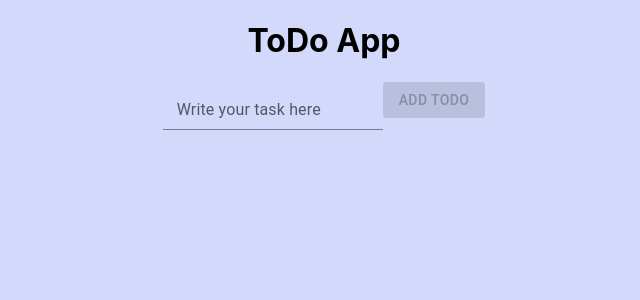
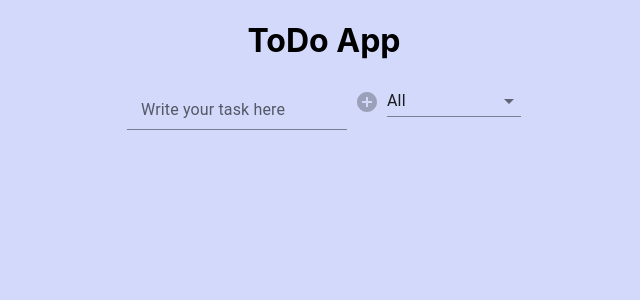
Before and after one commit to fwg-dev/to-do-app, a React (Create React App) app: page / in a window 1280 px wide. Shown: the top 300 px of the page, without its empty margins (316-956 px from the left). Built offline with nearby package versions, Linux system fonts and the light colour scheme.

Commit message:
add useEffect, add IconButton from material ui, add select tag from material ui, add status handdler function that would aid with filtering different todo statuses

```diff
--- a/src/components/Form.js
+++ b/src/components/Form.js
@@ -1,20 +1,32 @@
 import React, { useState, useEffect } from "react";
-import { Button, FormControl, InputLabel, Input } from "@mui/material";
+import {
+  FormControl,
+  InputLabel,
+  Input,
+  NativeSelect,
+  IconButton,
+} from "@mui/material";
+import AddCircleIcon from "@mui/icons-material/AddCircle";
 
 import Todos from "./Todos";
 
-function Form({todos, setTodos}) {
-
+function Form({ todos, setTodos }) {
   const [input, setInput] = useState("");
   // console.log(input);
 
   const addTodo = (event) => {
     //happens when we click the button
     event.preventDefault(); //Prevents form from refresshing everytime we click submit
-      setTodos([...todos, {text: input, completed: false, id: Math.random() * 1000 }]);
+    setTodos([
+      ...todos,
+      { text: input, completed: false, id: Math.random() * 1000 },
+    ]);
     setInput(""); //clears input, sets it back to blank
   };
 
+  const StatusHandler = (event) => {
+    console.log(event);
+  };
   // useEffect(() => {
   //   effect
   //   return () => {
@@ -32,25 +44,23 @@ function Form({todos, setTodos}) {
         />
       </FormControl>
 
-      <Button
+      <IconButton
         disabled={!input}
         variant="contained"
         type="submit"
         onClick={addTodo}
       >
-        Add todo
-      </Button>
+        <AddCircleIcon />
+      </IconButton>
 
-      {/* <ul>
-        {todos.map((todo) => (
-          <Todos todos={todo} />
-          //<li>{todo}</li>
-        ))}
-      </ul> */}
+      <NativeSelect>
+        <option> All</option>
+        <option> Completed</option>
+        <option> Not Completed</option>
+      </NativeSelect>
 
     </div>
   );
 }
 
-
 export default Form;
```
Lines whose indentation alone changed are shown as unchanged.
